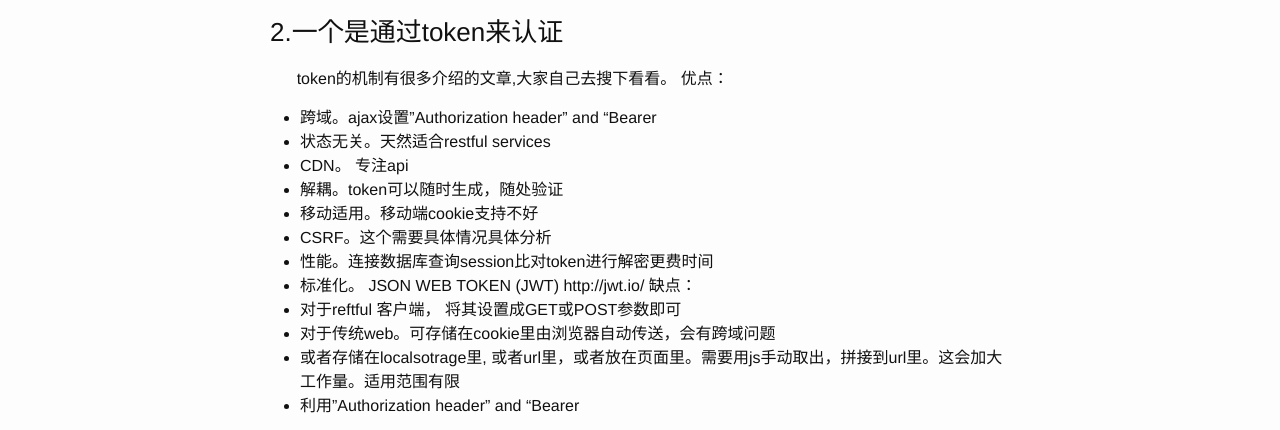
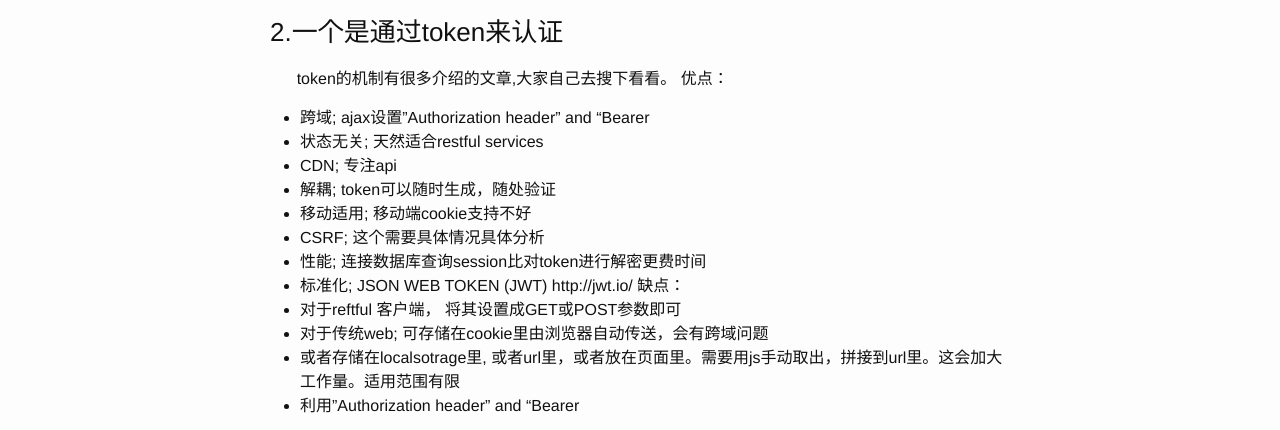
Before and after one commit to heipacker/heipacker.github.io, a Jekyll site: the page built from _posts/2016-09-09-nginx-auth-token.markdown, in a window 1280 px wide. Shown: the part 664-1094 px from the top of the page. Built offline with Jekyll 4.4.1, drawn with Linux system fonts in a browser that asks for light colours; comment, search, counter and statistics services are not loaded.

Commit message:
调整格式

```diff
--- a/_posts/2016-09-09-nginx-auth-token.markdown
+++ b/_posts/2016-09-09-nginx-auth-token.markdown
@@ -23,17 +23,17 @@ tag: 技术,nginx,authToken,upload
 ### 2.一个是通过token来认证 <br/>
 &nbsp;&nbsp;&nbsp;&nbsp;&nbsp;&nbsp;token的机制有很多介绍的文章,大家自己去搜下看看。
 优点：<br/>
-*   跨域。ajax设置"Authorization header" and "Bearer<br/>
-*   状态无关。天然适合restful services<br/>
-*   CDN。 专注api<br/>
-*   解耦。token可以随时生成，随处验证<br/>
-*   移动适用。移动端cookie支持不好<br/>
-*   CSRF。这个需要具体情况具体分析<br/>
-*   性能。连接数据库查询session比对token进行解密更费时间<br/>
-*   标准化。 JSON WEB TOKEN (JWT) http://jwt.io/
+*   跨域; ajax设置"Authorization header" and "Bearer<br/>
+*   状态无关; 天然适合restful services<br/>
+*   CDN; 专注api<br/>
+*   解耦; token可以随时生成，随处验证<br/>
+*   移动适用; 移动端cookie支持不好<br/>
+*   CSRF; 这个需要具体情况具体分析<br/>
+*   性能; 连接数据库查询session比对token进行解密更费时间<br/>
+*   标准化; JSON WEB TOKEN (JWT) http://jwt.io/
 缺点：<br/>
 *   对于reftful 客户端， 将其设置成GET或POST参数即可<br/>
-*   对于传统web。可存储在cookie里由浏览器自动传送，会有跨域问题<br/>
+*   对于传统web; 可存储在cookie里由浏览器自动传送，会有跨域问题<br/>
 *   或者存储在localsotrage里, 或者url里，或者放在页面里。需要用js手动取出，拼接到url里。这会加大工作量。适用范围有限<br/>
 *   利用"Authorization header" and "Bearer<br/>
 
```
